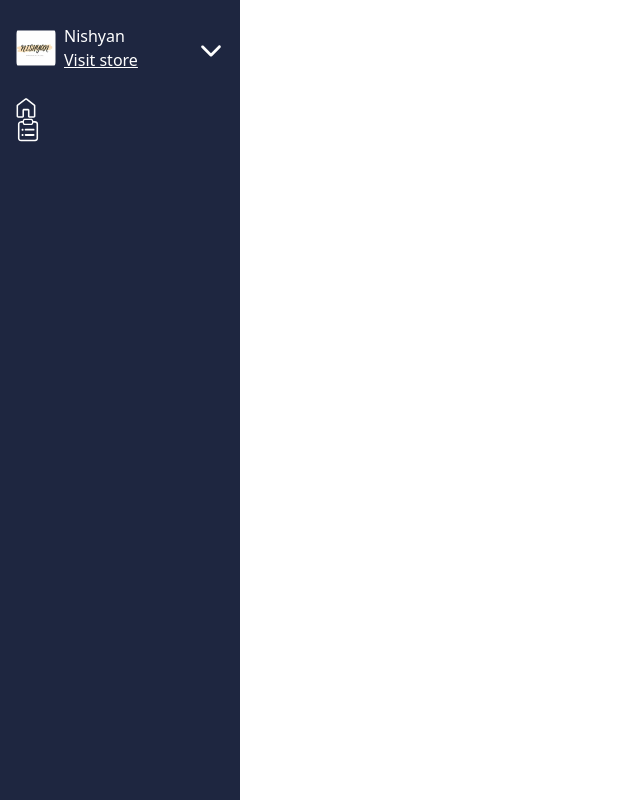
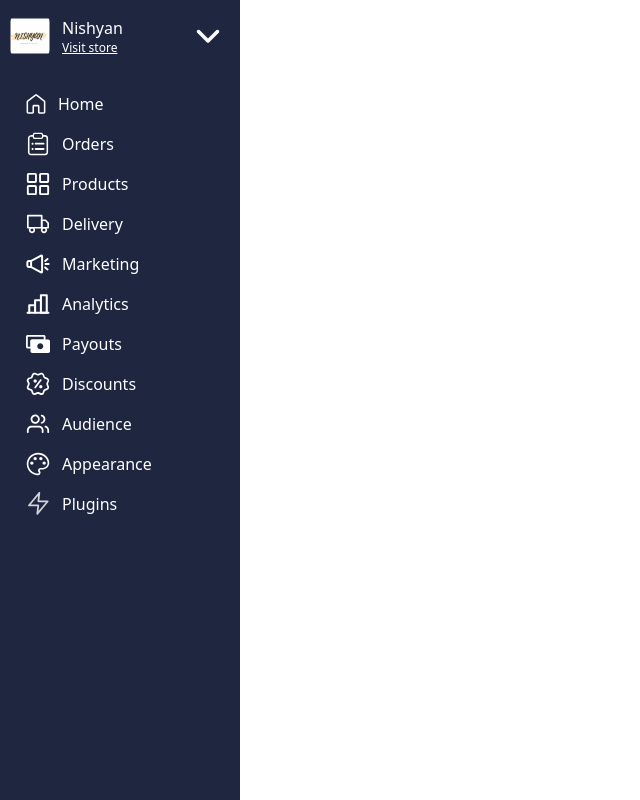
Before and after one commit to puneeeeeeet/Dukaan, a React (Create React App) app: page / in a window 1280 px wide. Shown: the whole page, without its empty margins (0-640 px from the left). Built offline with nearby package versions, Linux system fonts and the light colour scheme.

Commit message:
Navbar complete

```diff
--- a/src/components/sideBar/index.js
+++ b/src/components/sideBar/index.js
@@ -1,33 +1,85 @@
-import { IoIosArrowDown } from "react-icons/io";
 import logo from "../../images/logo.png";
 import SidebarButtons from "./sidebarButton";
-import { Home} from "../../icons/home";
+import { Home } from "../../icons/home";
 import { Icon } from "../icon";
 import { Orders } from "../../icons/orders";
+import { DropdownArrow } from "../../icons/dropdownArrow";
+import {Products} from "../../icons/products";
+import {Delivery} from "../../icons/delivery";
+import {Marketing} from "../../icons/marketing";
+import {Analytics} from "../../icons/analytics";
+import {Payouts} from "../../icons/payouts";
+import {Discounts} from '../../icons/discounts';
+import {Audience} from '../../icons/audience';
+import {Appearance} from '../../icons/appearance';
+import {Plugins} from '../../icons/plugins';
 
 function SideBar() {
   return (
-    <div className=" bg-blueGray w-60 h-full fixed">
-      <div className="mt-6 ml-4 w-52 h-full">
+    <div className=" bg-blueGray w-60 text-white h-full fixed">
+      <div className="mt-4 mx-2.5 w-52 h-full flex-col">
         {/* first block */}
-        <div className="inline-flex text-white gap-2 items-center">
-          <img src={logo} className=" rounded-md"></img>
-          <div className="">
-            <div className="font-medium">Nishyan</div>
-            <div className="font-light underline">Visit store</div>
+        <div className=" inline-flex items-center">
+          <img src={logo} className=" h-10 rounded-md"></img>
+          <div className=" ml-3  relative">
+            <div className="w-28 h-5 font-medium text-base ">Nishyan</div>
+            <div className="font-light h-4 mt-1 text-xs underline">Visit store</div>
           </div>
-          <div className=" absolute right-5 h-6 w-6">
-            <IoIosArrowDown size={30}></IoIosArrowDown>
+          <div className=" absolute right-5 ml-3 ">
+            <Icon icon={DropdownArrow} size="medium" />
           </div>
         </div>
 
-        <div className=" py-6 gap-2 items-center">
-          {/* <SidebarButtons /> */}
-          <Icon icon={Home} size="small" />
-          <Icon icon={Orders} size="medium"/>
+        {/* <SidebarButtons /> */}
+        <div className="mt-6  w-52 gap-y-1 fixed flex flex-col">
+          <div className="pl-4 h-9  gap-x-3 items-center flex flex-row">
+              <Icon icon={Home} size="small" />
+              Home
+          </div>
+          <div className="pl-4 h-9  gap-x-3 items-center  flex flex-row">
+            <Icon icon={Orders} size="medium" />
+            Orders
+          </div>
+          <div className="pl-4 h-9  gap-x-3 items-center  flex flex-row">
+            <Icon icon={Products} size="medium" />
+              Products
+          </div>
+          <div className="pl-4 h-9  gap-x-3 items-center  flex flex-row">
+            <Icon icon={Delivery} size="medium" />
+            Delivery
+          </div>
+          <div className="pl-4 h-9  gap-x-3 items-center  flex flex-row">
+            <Icon icon={Marketing} size="medium" />
+            Marketing
+          </div>
+          <div className="pl-4 h-9  gap-x-3 items-center  flex flex-row">
+            <Icon icon={Analytics} size="medium" />
+            Analytics
+          </div>
+          <div className="pl-4 h-9  gap-x-3 items-center  flex flex-row">
+            <Icon icon={Payouts} size="medium" />
+            Payouts
+          </div>
+          <div className="pl-4 h-9  gap-x-3 items-center  flex flex-row">
+            <Icon icon={Discounts} size="medium" />
+            Discounts
+          </div>
+          <div className="pl-4 h-9  gap-x-3 items-center  flex flex-row">
+            <Icon icon={Audience} size="medium" />
+            Audience
+          </div>
+          <div className="pl-4 h-9  gap-x-3 items-center  flex flex-row">
+            <Icon icon={Appearance} size="medium" />
+            Appearance
+          </div>
+          <div className="pl-4 h-9  gap-x-3 items-center  flex flex-row">
+            <Icon icon={Plugins} size="medium" />
+            Plugins
+          </div>
+
+
         </div>
       </div>
-
     </div>
   );
 }
--- /dev/null
+++ b/src/icons/dropdownArrow.js
@@ -0,0 +1,9 @@
+const DropdownArrow=({height,width,...props})=>{
+    return(
+        <svg width={width} height={height} {...props} viewBox="0 0 16 10" fill="none" xmlns="http://www.w3.org/2000/svg">
+<path d="M0.846847 1.22185C1.26727 0.801426 1.92516 0.763206 2.38876 1.10719L2.52157 1.22185L8 6.69974L13.4784 1.22185C13.8988 0.801426 14.5567 0.763206 15.0203 1.10719L15.1532 1.22185C15.5736 1.64227 15.6118 2.30016 15.2678 2.76376L15.1532 2.89657L8.83736 9.21236C8.41694 9.63278 7.75905 9.671 7.29545 9.32702L7.16264 9.21236L0.846847 2.89657C0.384384 2.43411 0.384384 1.68431 0.846847 1.22185Z" fill="white"/>
+</svg>
+
+    )
+}
+export {DropdownArrow};
```
